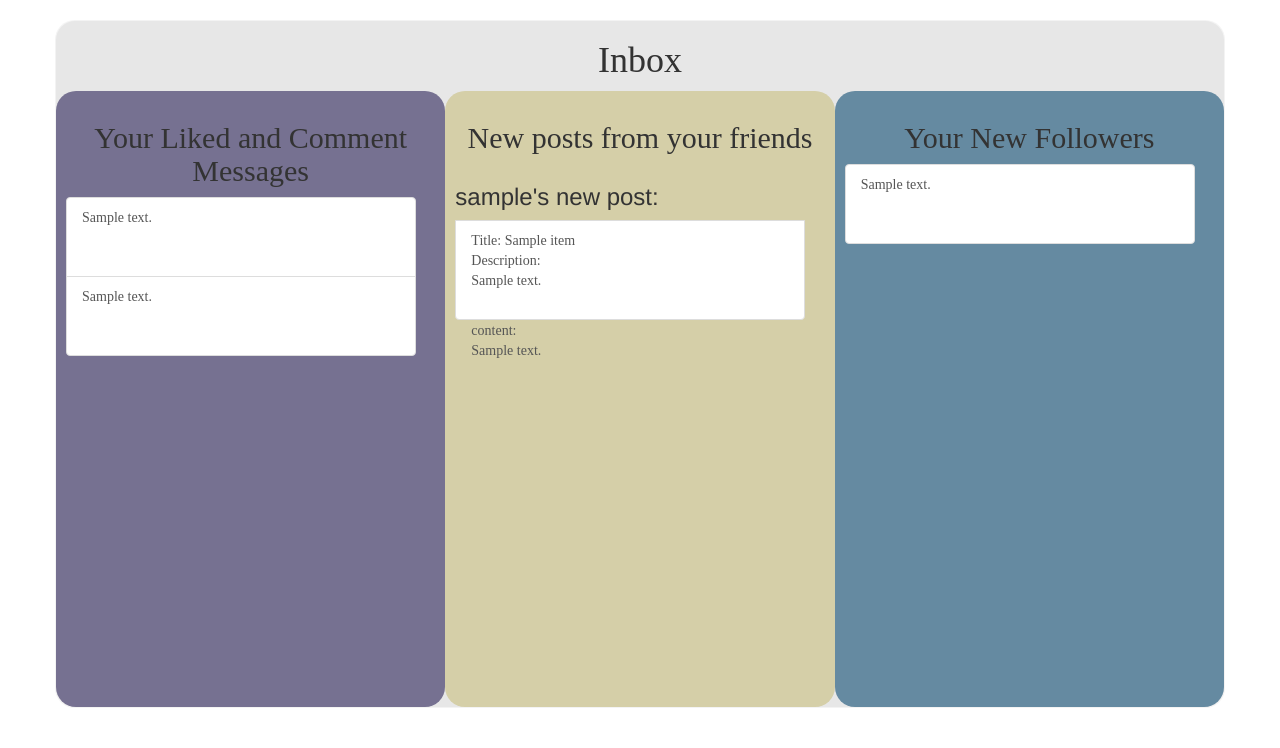
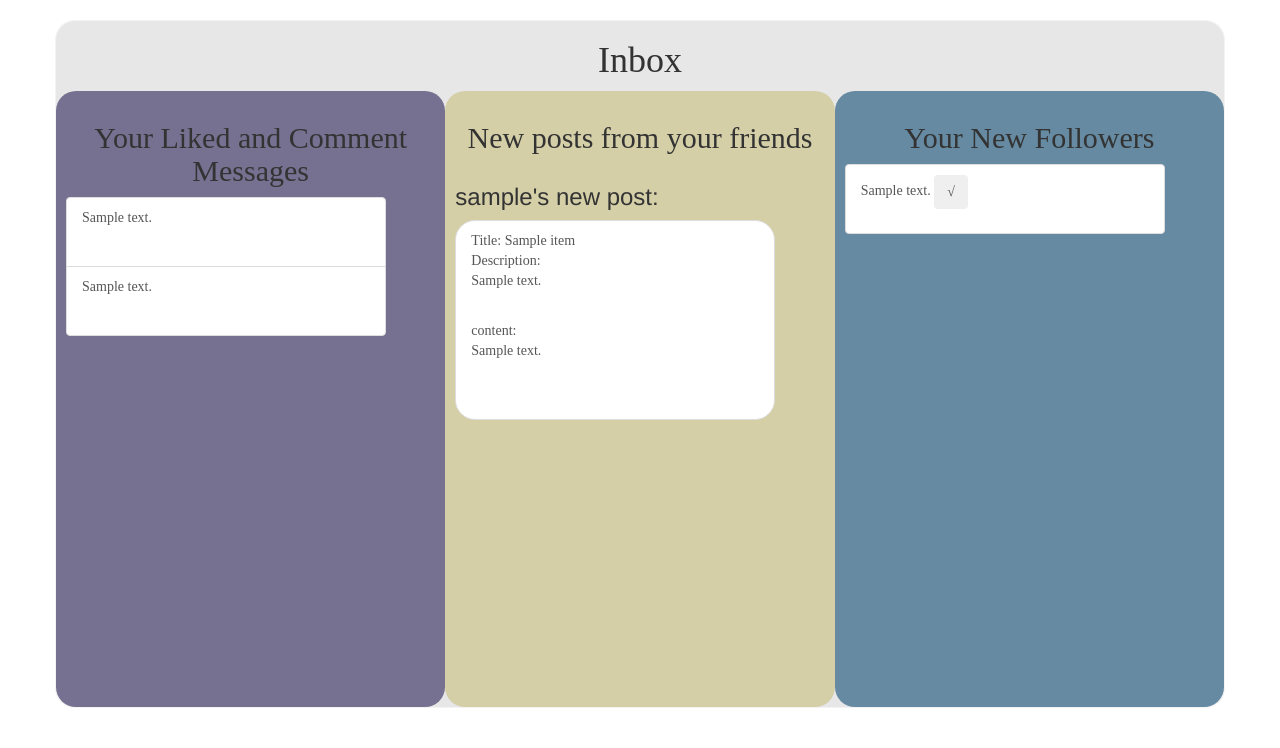
Before and after one commit to CMPUT404FALL2022/CMPUT404-GroupProject, a Django app: template inbox/templates/inbox/inbox.html in a window 1280 px wide. Shown: the part 52-800 px from the top of the page. Run offline with Django 4.2, Linux system fonts and the light colour scheme; the template is opened without the code that fills it: most values are stand-ins (such as "Sample title", 1, 10 or a date in 2020); some libraries are stand-ins or nearby versions.

Commit message:
few updates

```diff
--- a/inbox/templates/inbox/inbox.html
+++ b/inbox/templates/inbox/inbox.html
@@ -61,6 +61,13 @@
 
 </style>
 
+<script>
+  function func(){
+    document.getElementById("request_btn").style.visibility="hidden";
+  }
+
+</script>
+
  <body>
 <div class="container" style="background-color: #e7e7e7; border: solid 1px rgba(255, 255, 255, 0.5); border-radius: 20px;">
   <h1>Inbox</h1>
@@ -70,11 +77,11 @@
         <h2>Your Liked and Comment Messages</h2>
         <div style="overflow:scroll; width:350px; height:500px;">
           {% for text in text%}
-              <a href="#" class="list-group-item list-group-item-action"style="width:350px;height: 80px;">{{ text }}</a>
+              <a href="#" class="list-group-item list-group-item-action"style="width:320px;height: 70px;">{{ text }}</a>
           {% endfor %}
 
           {% for comment in comment_msg%}
-          <a href="#" class="list-group-item list-group-item-action"style="width:350px;height: 80px;">{{ comment }}</a>
+          <a href="#" class="list-group-item list-group-item-action"style="width:320px;height: 70px;">{{ comment }}</a>
           {% endfor %}
         </div>
       </div>
@@ -84,7 +91,7 @@
         <div style="overflow:scroll; width:350px; height:500px;">
           {% for item in Inbox_new_post.all %}
           <h3>{{ item.author.username }}'s new post: </h3>
-          <a href="#" class="list-group-item list-group-item-action"style="width:350px;height: 100px;">
+          <a href="#" class="list-group-item list-group-item-action"style="width:320px;height: 200px; border-radius: 20px;">
                                 Title: {{ item.title }}<br/>
                                 Description: {{ item.description|convert_markdown|safe }}<br/>
                                 content: {{ item.content|convert_markdown|safe }}<br/></a>
@@ -96,8 +103,11 @@
         <h2>Your New Followers</h2>
         <div style="overflow:scroll; width:350px; height:500px;">
           {% for request in requests %}
-          <a href="#" class="list-group-item list-group-item-action"style="width:350px;height: 80px;">
-                                {{ request.summary }}<br/></a>
+          <a href="#" class="list-group-item list-group-item-action"style="width:320px;height: 70px;">
+                {{ request.summary }}
+                <button class="btn btn-outline-success my-2 my-sm-0" id="request_btn" type="submit" onclick="func()">√</button>
+          </a>
+
           {% endfor %}
         </div>
       </div>
--- a/inbox/templates/search_result.html
+++ b/inbox/templates/search_result.html
@@ -26,7 +26,7 @@ function myFunction(){
     {% endif %}
 
     <button type="button" class="btn btn-primary" style="background-color: white; border: 0;">
-        <a href= {% url 'profile-page' userId%}>Back</a>
+        <a href= {% url 'home-page' userId%}>Back</a>
     </button>
 
 </body>
--- a/me/views.py
+++ b/me/views.py
@@ -27,7 +27,9 @@ def my_profile(request, userId):
     if request.method == 'POST' and 'delete' in request.POST:
         user_id = request.POST['delete']
         Followers.objects.get(Q(author__uuid = userId)&Q(follower__uuid = user_id)).delete()
-        FollowRequest.objects.get(Q(actor__uuid = userId)&Q(object__uuid = user_id)).delete()
+        deleted_request_actor = single_author.objects.get(uuid=userId)
+        deleted_request_object = single_author.objects.get(uuid=user_id)
+        FollowRequest.objects.get(Q(actor = deleted_request_actor)&Q(object = deleted_request_object)).delete()
         return HttpResponseRedirect(reverse("profile-page",args=[userId]))
 
 
--- a/post/views.py
+++ b/post/views.py
@@ -54,7 +54,7 @@ def home_page(request,userId):
                 if not FollowRequest.objects.filter(actor=my_follower.author,object=my_follower.follower).exists():
                     actor_name = my_follower.author.display_name
                     #object_name = my_follower.follower.display_name
-                    summary = actor_name + " followed you!"
+                    summary = actor_name + " wants to follow you!"
                     re = FollowRequest.objects.create(summary=summary,actor=my_follower.author,object=my_follower.follower)
 
                     # request added to inbox
```
Also changed, not shown: db.sqlite3.
